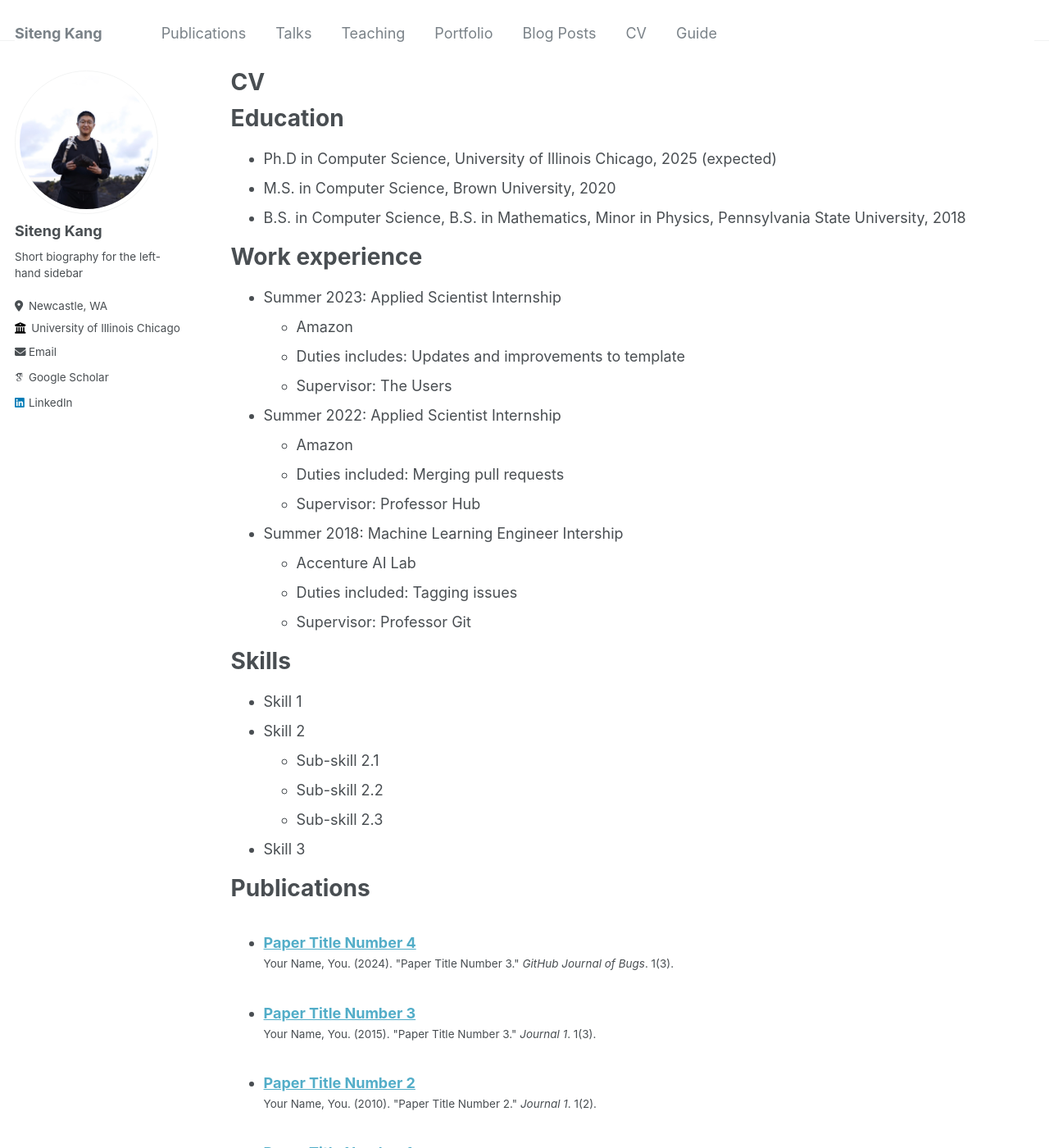
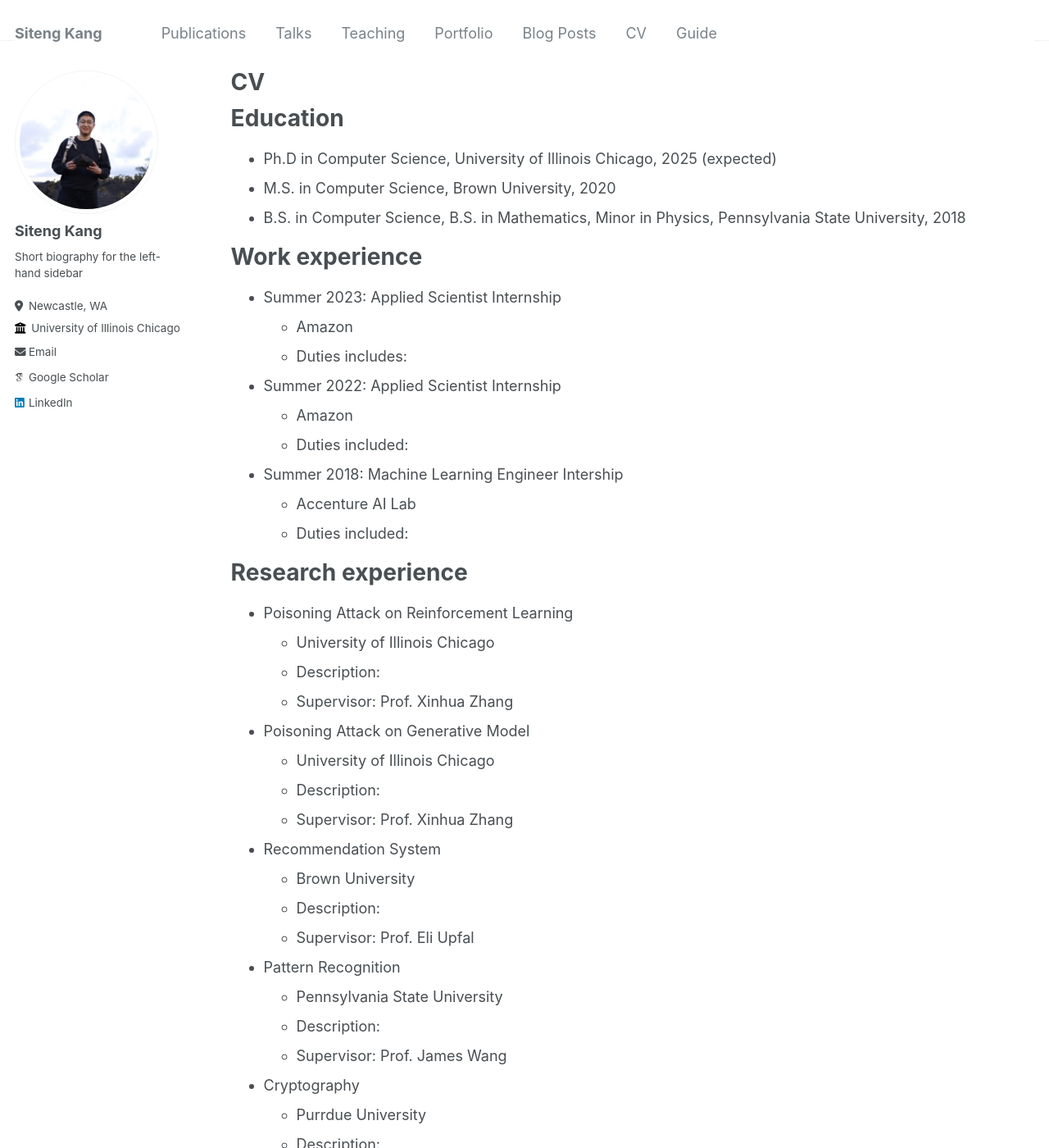
Before and after one commit to SitengKang/SitengKang.github.io, a Jekyll site: the page built from _pages/cv.md, in a window 1280 px wide and 1400 px high. Shown: the whole window at 82% size. Built offline with Jekyll 4.4.1, drawn with Linux system fonts in a browser that asks for light colours; some web fonts are replaced; some of the changed text lies outside the part shown.

Commit message:
Update cv.md

```diff
--- a/_pages/cv.md
+++ b/_pages/cv.md
@@ -19,27 +19,43 @@ Work experience
 ======
 * Summer 2023: Applied Scientist Internship
   * Amazon
-  * Duties includes: Updates and improvements to template
-  * Supervisor: The Users
+  * Duties includes:
 
 * Summer 2022: Applied Scientist Internship
   * Amazon
-  * Duties included: Merging pull requests
-  * Supervisor: Professor Hub
+  * Duties included:
 
 * Summer 2018: Machine Learning Engineer Intership
   * Accenture AI Lab
-  * Duties included: Tagging issues
-  * Supervisor: Professor Git
+  * Duties included:
 
-Skills
+Research experience
 ======
-* Skill 1
-* Skill 2
-  * Sub-skill 2.1
-  * Sub-skill 2.2
-  * Sub-skill 2.3
-* Skill 3
+* Poisoning Attack on Reinforcement Learning
+  * University of Illinois Chicago
+  * Description:
+  * Supervisor: Prof. Xinhua Zhang
+
+* Poisoning Attack on Generative Model
+  * University of Illinois Chicago
+  * Description:
+  * Supervisor: Prof. Xinhua Zhang
+
+* Recommendation System
+  * Brown University
+  * Description:
+  * Supervisor: Prof. Eli Upfal
+
+* Pattern Recognition
+  * Pennsylvania State University
+  * Description:
+  * Supervisor: Prof. James Wang
+
+* Cryptography
+  * Purrdue University
+  * Description:
+  * Supervisor: Prof. Jeremiah Blocki
+
 
 Publications
 ======
```
